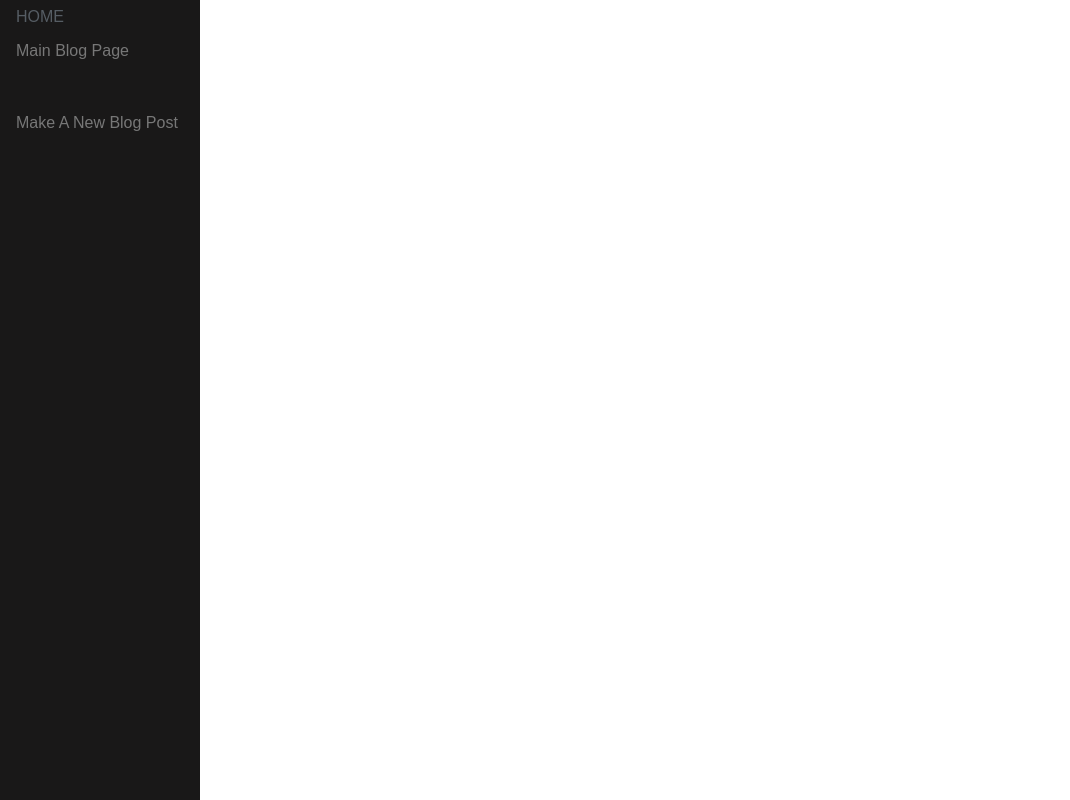
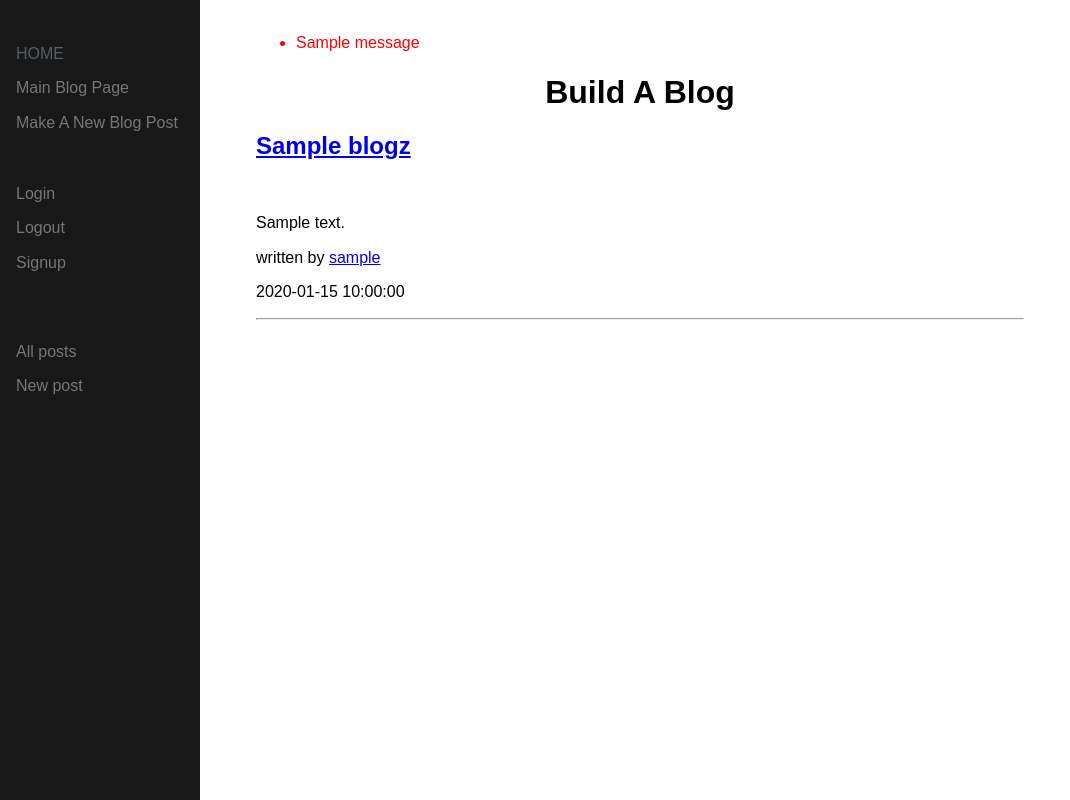
Before and after one commit to poweredbytones/blogz, a Flask app: page /blog?user=1 in a window 1280 px wide. Shown: the whole page, without its empty margins (0-1070 px from the left). Run offline with Flask 2, Linux system fonts and the light colour scheme; tables that the repository leaves empty hold one stand-in row (values such as "Sample post"); one stand-in notice (Sample message) is shown; data that the repository does not hold is empty; some libraries are stand-ins or nearby versions.

Commit message:
finaly finished the blog

```diff
--- a/main.py
+++ b/main.py
@@ -1,66 +1,284 @@
-from flask import Flask, request, redirect, render_template, session, flash
+from flask import Flask, request, redirect, render_template, flash, session, make_response
 from flask_sqlalchemy import SQLAlchemy
+from datetime import datetime
 
+
+#############################################################################################
+#
+# TODOS:
+#
+#
+#
+#
 
 app = Flask(__name__)
 app.config['DEBUG'] = True
-app.config['SQLALCHEMY_DATABASE_URI'] = 'mysql+pymysql://build-a-blog:123456@localhost:3306/build-a-blog'
+app.config['SQLALCHEMY_DATABASE_URI'] = 'mysql+pymysql://blogz:123456@localhost:3306/blogz'
 app.config['SQLALCHEMY_ECHO'] = True
+db = SQLAlchemy(app)
+app.secret_key = "muchSecrets"
 
-app.secret_key = 'muchSecrets'
 
-db = SQLAlchemy(app)
-
-class Blog(db.Model):
+class Blogz(db.Model):
     id = db.Column(db.Integer, primary_key=True)
     title = db.Column(db.String(120))
-    body = db.Column(db.String(256))
+    content = db.Column(db.String(1500))
+    author_id = db.Column(db.Integer, db.ForeignKey('user.id'))
+    pubdate = db.Column(db.DateTime)
+    username = db.Column(db.String(15))
 
-    def __init__(self, title, body):
+
+    def __init__(self, title, content, author_id, username, pubdate = None):
         self.title = title
-        self.body = body
+        self.content = content
+        self.author_id = author_id
+        if pubdate is None:
+            pubdate = datetime.utcnow()
+        self.username = username
+        self.pubdate = pubdate
 
-@app.route('/')
+class User(db.Model):
+    id = db.Column(db.Integer, primary_key=True)
+    username = db.Column(db.String(15), unique=True)
+    password = db.Column(db.String(20))
+    blogs = db.relationship('Blogz', backref='user')
+
+    def __init__(self, username, password):
+        self.username = username
+        self.password = password
+
+def isLoggedIn():
+    logged_in = None
+    logged_in = request.cookies.get('logged_in_token')
+    if logged_in == None:
+        result_log = False
+    else:
+        result_log = True
+    print("*********************************************")
+    print("Checking for log in status =>",result_log)
+    print("*********************************************")
+    return result_log
+
+
+
+@app.before_request
+def req_login():
+    isLoggedIn()
+    allowed_routes = ['login', 'signup', 'index', 'blog']
+    if request.endpoint not in allowed_routes and (not isLoggedIn()):
+        return redirect('/login')
+
+@app.route('/logout')
+def logout():
+    isLoggedIn()
+    resp = make_response(render_template('/blog.html'))
+    resp.set_cookie('logged_in_token', expires=0)
+
+    return resp
+
+@app.route('/signup', methods=['POST','GET'])
+def signup():
+    isLoggedIn()
+    if request.method == 'POST':
+        username = request.form['username']
+        password = request.form['password']
+        verify_pw = request.form['verify_pw']
+        user = User.query.filter_by(username=username).first()
+
+        username_error=''
+        password_error=''
+        verify_pw_error=''
+
+
+        if user:
+            username_error = False
+            username = ''
+            flash('The username your are trying to use it already taken - Please try again.')
+            return render_template("/signup.html")
+
+        #add new user to database
+        if not user and len(password) > 3 and password == verify_pw:
+            new_user = User(username, password)
+            db.session.add(new_user)
+            db.session.commit()
+            session['username'] = username
+            return redirect('/newpost')
+
+        if not user and (len(password) < 3 or len(verify_pw) < 3 ):
+            flash ('Your Password is invalid')
+            return render_template("/signup.html")
+
+        if not user and (len(username) < 3):
+            flash ('Your username is invalid')
+            return render_template("/signup.html")
+
+        #verify username
+        if username == '' or password == '' or verify_pw == '':
+            flash ('Your Username and/or Password is invalid')
+            username_error = False
+            password_error = False
+            verify_pw_error = False
+
+        if username == '':
+            username_error = False
+            username = ''
+            flash('Your username should be between 5 and 20 characters.')
+
+        elif len(username) < 3:
+            username_error = False
+            username = ''
+            flash('Your username should be between 5 and 20 characters.')
+
+
+        #verify Passwords
+        if password == '':
+            password_error = False
+            password = ''
+            flash('Please enter password')
+
+        elif len(password) < 5:
+            password_error = False
+            password = ''
+            flash('Your password should be between 5 and 20 characters.')
+
+        elif password != verify_pw:
+            password_error = False
+            password = ''
+            flash('Your passwords do not match - Please try again.')
+    return render_template("/signup.html")
+
+
+
+@app.route('/login', methods=['POST', 'GET'])
+def login():
+    if isLoggedIn():
+        return render_template("already_logged.html")
+    print(request.method)
+    if request.method == 'POST':
+        username = request.form['username']
+        password = request.form['password']
+        user = User.query.filter_by(username=username).first()
+
+        username_error = ""
+        password_error = ""
+
+        if user and user.password == password:
+            session['username'] = username
+            flash('You are logged in!')
+            url ='/newpost'
+            response = make_response(redirect(url))
+            response.set_cookie('logged_in_token', username, max_age=60)
+            return response
+
+        elif user == '':
+            username_error = False
+            username = ''
+            flash('Username is not filled - Try again.')
+
+
+        elif not user:
+            username_error = True
+            username = ''
+            flash ('Username does not exist')
+
+
+        if password == "":
+            password_error = False
+            password = ''
+            flash('Your password must not be left blank')
+
+        elif user and user.password != password:
+            flash('Incorrect user name or password!')
+
+
+        return render_template("login.html", username=username, username_error=username_error, password_error=password_error)
+
+    return render_template("login.html")
+
+
+@app.route('/', methods=['POST', 'GET'])
 def index():
-    return render_template('blog.html')
+    isLoggedIn()
+    users = User.query.all()
+    print(users)
+    return render_template('index.html', userList=users)
 
+
+
+
+# this lists blogs... it an show one users, or all blogs.
 @app.route('/blog', methods=['GET'])
 def blog():
+    isLoggedIn()
+    blogs = Blogz.query.all()
+    userList = User.query.all()
+    for item in userList:
+        print(item.__dict__)
+    print(request.args.get('user'))
+    if request.args.get('user') == None:
+        blogs_to_see = Blogz.query.all()
+        print("blogs_to_see",blogs_to_see)
+        return render_template('blog.html', title='Your Blog', blogsbyuser=blogs_to_see)
+    else:
+        blog_id = request.args.get('user')
+        blog_post = Blogz.query.filter_by(author_id=blog_id).first()
+        author_id = blog_post.author_id
+        user = User.query.get(author_id)
+        blogs_to_see = Blogz.query.filter_by(author_id=blog_id).all()
+        return render_template('singleUser.html', title='Your Blog', blogsbyuser=blogs_to_see, user=user)
 
-  if request.args:
-    id = request.args.get("id")
-    blog = Blog.query.get(id)
+# TODO: query all blogs and return/gets the selected blog
+@app.route('/selected_blog', methods=['GET'])
+def selected_blog():
+    isLoggedIn()
+    blog_id = request.args.get('id')
+    blog_post = Blogz.query.get(blog_id)
+    author_id = blog_post.author_id
+    user = User.query.get(author_id)
 
-    return render_template('blog-entry.html', title="Build A Blog", blog=blog)
-
-  else:
-    blogs = Blog.query.all()
-
-    return render_template('blog.html', blogs=blogs)
+    return render_template('selected_blog.html', user_id=blog_id, blog=blog_post, user=author_id, username=user.username)
 
 
+
+# TODO: new post and check for errors
 @app.route('/newpost', methods=['POST', 'GET'])
 def newpost():
-    print("XX")
+    isLoggedIn()
+    title_error = ''
+    content_error = ''
+    error_check = False
+
+    if request.method == 'GET':
+        return render_template('newpost.html', title="Add a Blog Entry")
+
     if request.method == 'POST':
-        title = request.form['title']
-        body = request.form['body']
-
-        print(title," ",body)
-
-        if not title or not body:
-            flash("Please fill out all fields.")
-            return redirect('/newpost')
+        blog_title = request.form['blog_title']
+        blog_content = request.form['blog_content']
+        blog_pubdate = datetime.now()
+        author_id = User.query.filter_by(username=session['username']).first().id
 
 
-        else:
-             blog = Blog(title, body)
-             db.session.add(blog)
-             db.session.commit()
-             return redirect('/blog?id='+str(blog.id))
+        if not blog_title:
+            title_error = 'No Title Writen'
+            error_check = True
 
-    return render_template('newpost.html')
 
+        if not blog_content:
+            content_error = 'Blog content is empty!'
+            error_check = True
+
+
+        if error_check:
+            return render_template('newpost.html', title_error=title_error, content_error=content_error,blog_title=blog_title, blog_content=blog_content)
+
+        if (not title_error and not content_error):
+            new_blog = Blogz(blog_title, blog_content, author_id, session['username'])
+            db.session.add(new_blog)
+            db.session.commit()
+            blog_id = str(new_blog.id)
+            return redirect('/selected_blog?id='+ blog_id)
+
+    return render_template('newpost.html', title='New Post')
 
 
 if __name__ == '__main__':
--- a/templates/base.html
+++ b/templates/base.html
@@ -28,26 +28,57 @@
                 max-width: 768px;
             }
 
+
         </style>
     </head>
     <body>
 
 
             <br/>
-            <div id ="menu">
-            <a class="pure-menu-heading" href="/blog">Home</a>
+            <div id ="menu"><br><br>
+            <a class="pure-menu-heading" href="/">Home</a>
                 <ul class="pure-menu-list">
                     <li class="pure-menu-item">
-                        <a href='/blog' class="pure-menu-link">Main Blog Page</a><br/><br/>
+                        <a href='/blog' class="pure-menu-link">Main Blog Page</a>
                     </li>
                 <ul class="pure-menu-list">
                     <li class="pure-menu-item">
                         <a href='/newpost' class="pure-menu-link">Make A New Blog Post</a><br/><br/>
                     </li>
+                <ul class="pure-menu-list">
+                    <li class="pure-menu-item">
+                        <a href='/login' class="pure-menu-link">Login</a>
+                        <a href='/logout' class="pure-menu-link">Logout</a>
+                        <a href='/signup' class="pure-menu-link">Signup</a>
+                    </li>
+<br>
+<br>
+<br>
+
+                    <ul class="pure-menu-list">
+                        <li class="pure-menu-item">
+                            <a href="/blog" class="pure-menu-link">All posts</a>
+                            <a href='/newpost' class="pure-menu-link">New post</a>
+                        </li>
+
+
             </div>
 
 
         <div id = "main">
+
+                {% with messages = get_flashed_messages() %}
+                {% if messages %}
+                  <ul class='error'>
+                  {% for message in messages %}
+                    <li>{{ message }}</li>
+                  {% endfor %}
+                  </ul>
+                {% endif %}
+              {% endwith %}
+
+
+
             {% block content %}
             {% endblock %}
         </div>
--- a/templates/blog-entry.html
+++ /dev/null
@@ -1,12 +0,0 @@
-{% extends "base.html" %}
-
-{% block content %}
-
-<ul>
-        <h1 align="center">{{blog.title}}</h1></a>
-        <p align="center">{{blog.body}}</p>
-        <br>
-</ul>
-
-
-{% endblock %}
--- /dev/null
+++ b/templates/singleUser.html
@@ -0,0 +1,24 @@
+{% extends "base.html" %}
+
+{% block content %}
+    <h1 align="center">Build A Blog</h1>
+
+    {% if blogsbyuser|length == 0 %}
+    <p>No posts yet</p>
+    {% else %}
+
+     {% for blog in blogsbyuser %}
+     <div>
+       <h2><a href="/selected_blog?id={{ blog.id }}">{{blog.title}}</a></h2>
+         <br/>
+       <p>{{blog.content}}</p>
+       <p class="author">written by <a href = "/blog?user={{ blog.id }}" >{{ user.username }}</a></p>
+       <p>{{blog.pubdate}}</p>
+     </div>
+     <hr/>
+     {% endfor %}
+ {% endif %}
+
+
+
+{% endblock %}
```
Also changed, not shown: templates/already_logged.html (added, +11 -0 lines), templates/blog.html (+16 -12 lines), templates/index.html (added, +23 -0 lines), templates/login.html (added, +31 -0 lines), templates/newpost.html (+15 -10 lines), templates/selected_blog.html (added, +19 -0 lines), templates/signup.html (added, +40 -0 lines), README.md.
